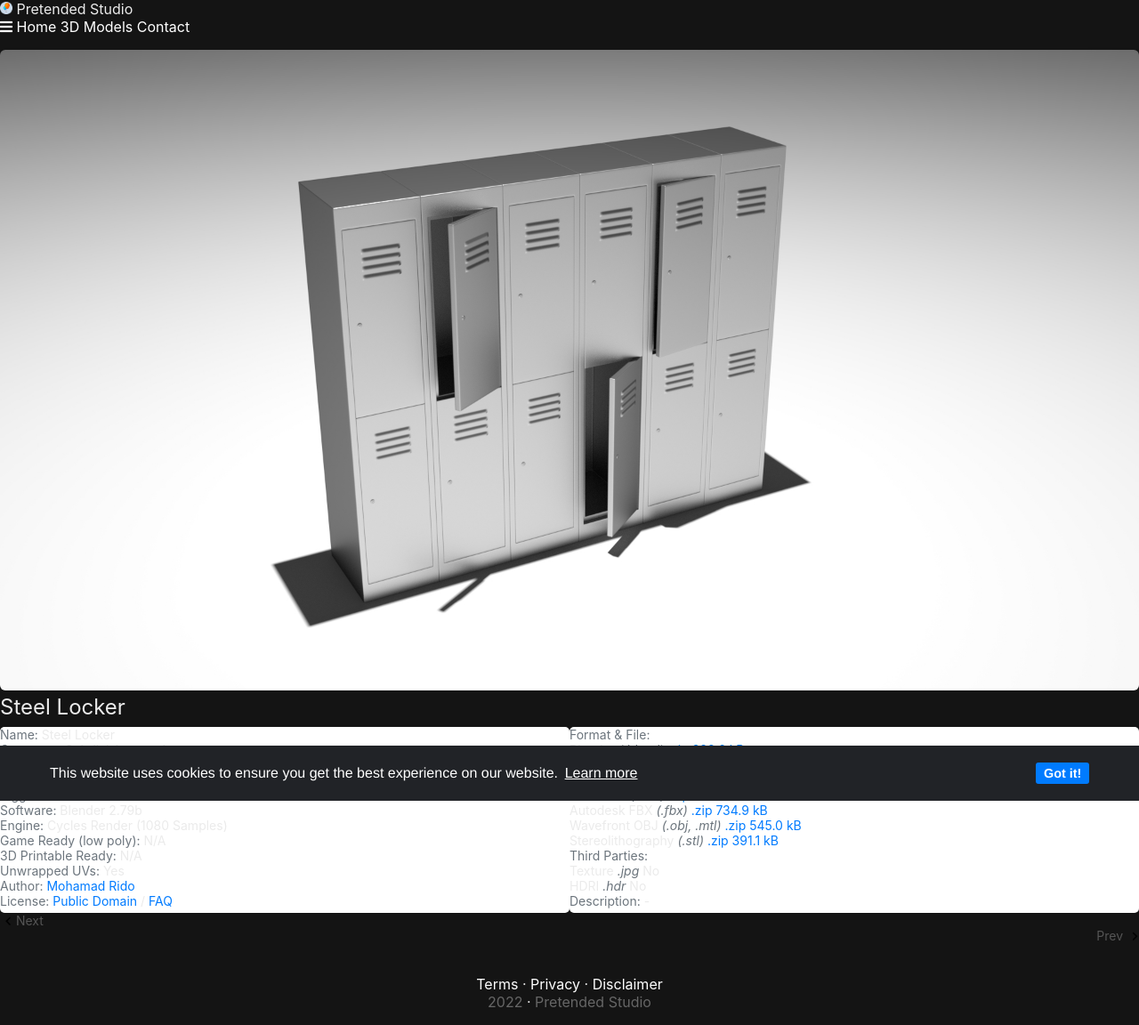
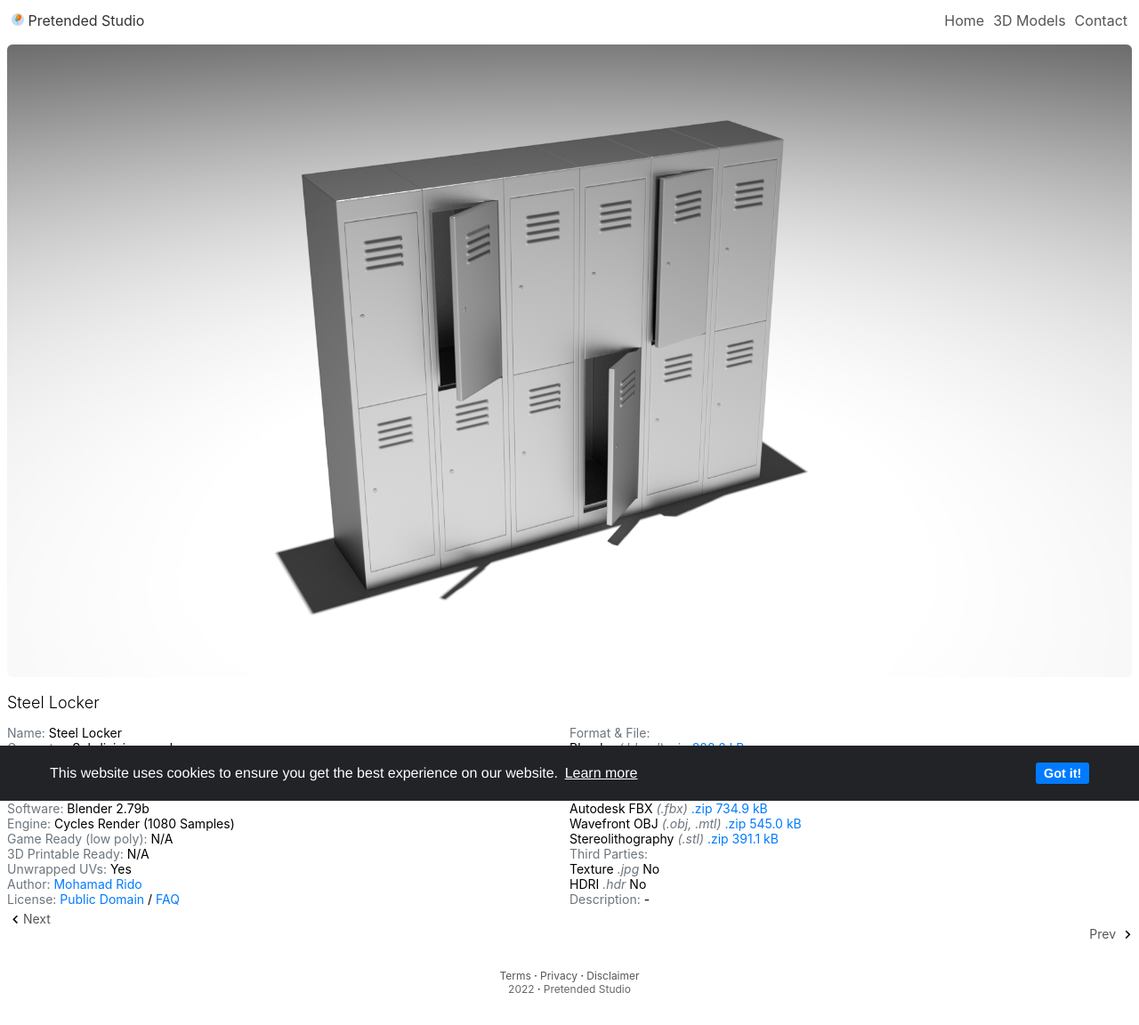
Before and after one commit to pretendedstudio/git, a Jekyll site: the page built from _posts/2021-07-07-steel-locker.md, in a window 1280 px wide. Shown: the whole page at 89% size. Built offline with Jekyll 4.4.1, drawn with Linux system fonts in a browser that asks for light colours; our own code applies the rules of GitHub Pages for plain Markdown files.

Commit message:
Update post.html

```diff
--- a/_layouts/post.html
+++ b/_layouts/post.html
@@ -31,7 +31,7 @@
 <meta name="theme-color" content="#ffffff">
 <meta name="p:domain_verify" content="1278eb563100efcdba7840a375249da2"/>
 <link rel="stylesheet" href="https://use.fontawesome.com/releases/v5.15.4/css/all.css">
-<link rel="stylesheet" href="/assets/style.css">
+<link rel="stylesheet" href="/assets/main.css">
 </head>
 <body>
 <header class="topnav" id="myTopnav">
```
